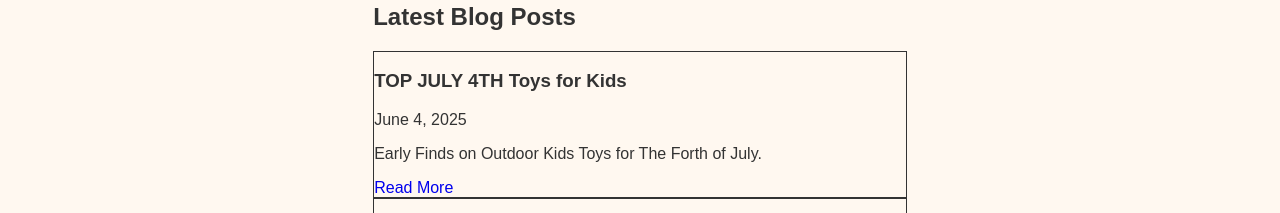
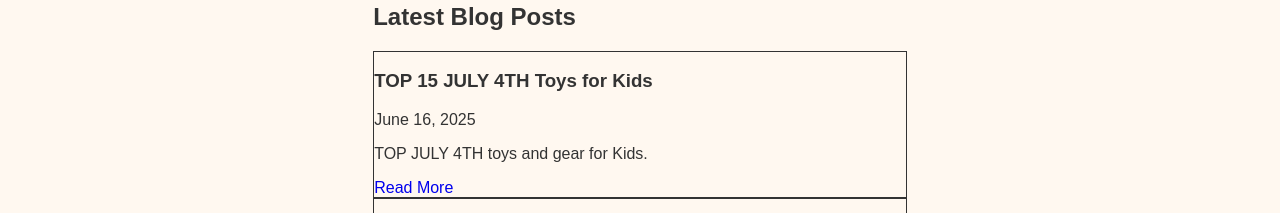
Before and after one commit to Rafael-dano/toy-scout, a React (Vite) app: page / in a window 1280 px wide. Shown: the part 2928-3141 px from the top of the page. Built offline with nearby package versions, Linux system fonts and the light colour scheme.

Commit message:
updated feature blog

```diff
--- a/src/pages/Home.jsx
+++ b/src/pages/Home.jsx
@@ -125,10 +125,10 @@ export default function Home() {
         <h2 className="text-2xl font-bold mb-4 text-purple-600">Latest Blog Posts</h2>
         <div className="grid grid-cols-1 sm:grid-cols-2 gap-6">
           <div className="p-4 border rounded shadow">
-            <h3 className="text-xl font-semibold">TOP JULY 4TH Toys for Kids</h3>
-            <p className="text-sm text-gray-500 mb-2">June 4, 2025</p>
-            <p className="text-gray-700 mb-2">Early Finds on Outdoor Kids Toys for The Forth of July.</p>
-            <Link to="/blog" className="text-blue-500 hover:underline text-sm">Read More</Link>
+            <h3 className="text-xl font-semibold">TOP 15 JULY 4TH Toys for Kids</h3>
+            <p className="text-sm text-gray-500 mb-2">June 16, 2025</p>
+            <p className="text-gray-700 mb-2">TOP JULY 4TH toys and gear for Kids.</p>
+            <Link to="/blog/july-4th" className="text-blue-500 hover:underline text-sm">Read More</Link>
           </div>
         </div>
       </section>
```
